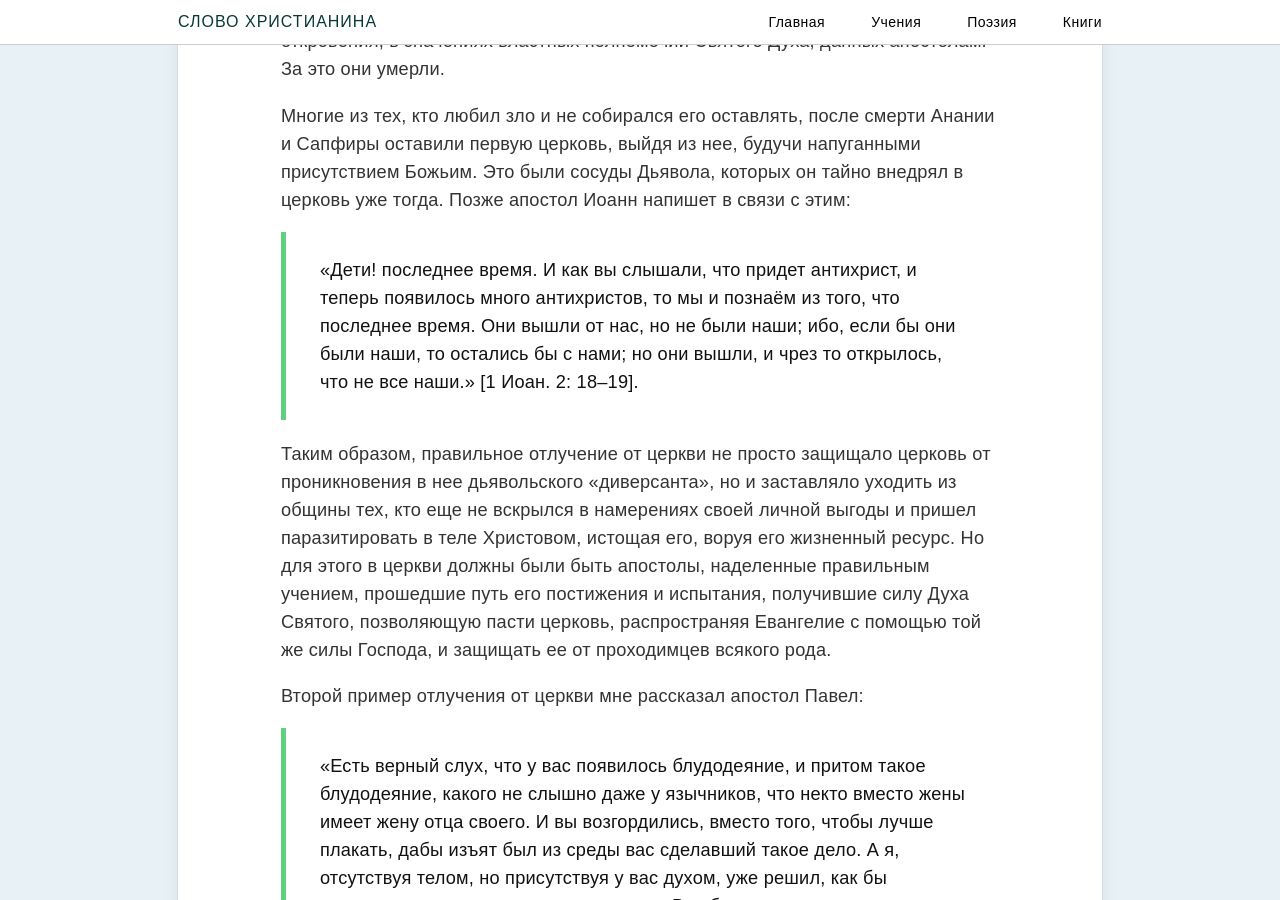
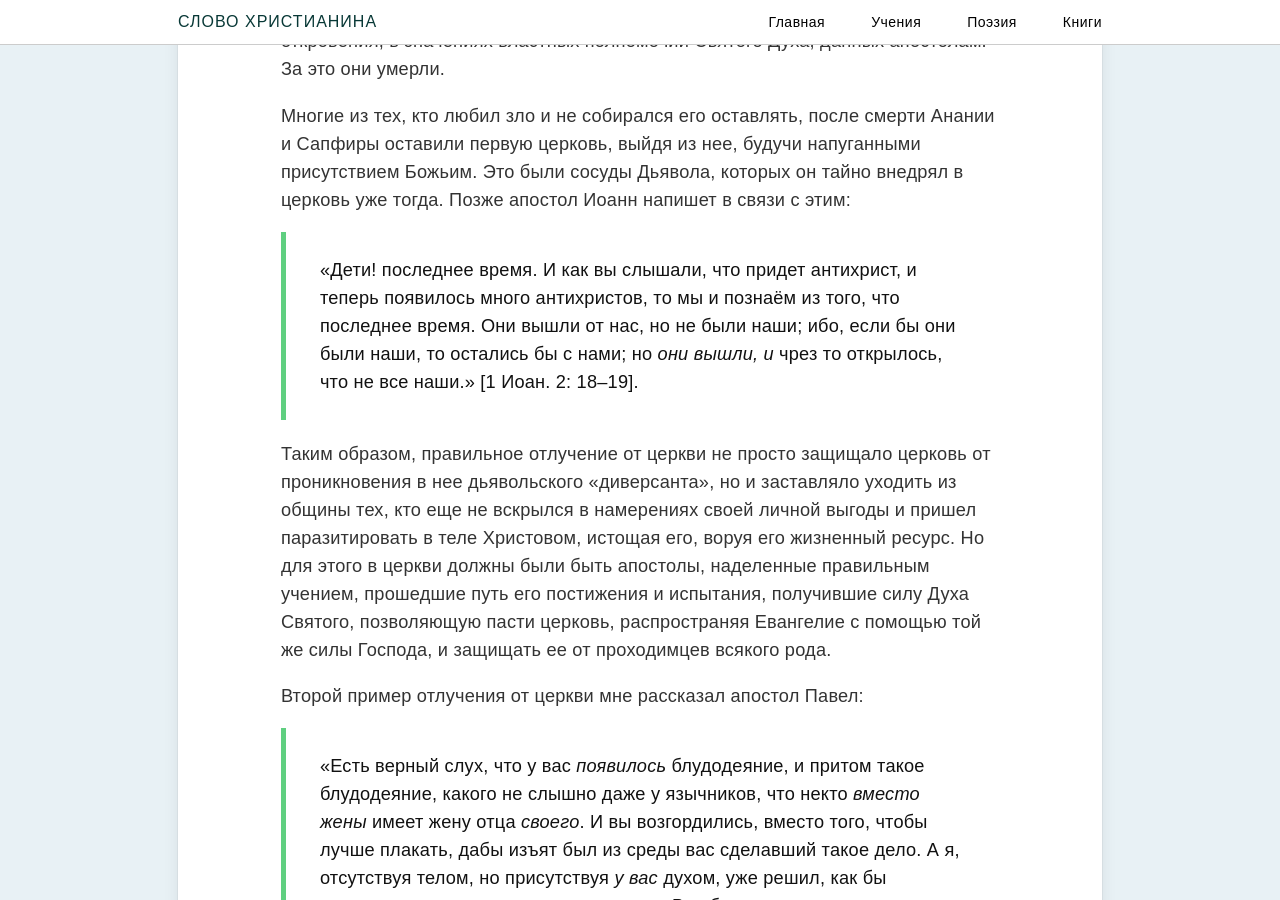
Before and after one commit to slovohrista/slovohrista.github.io, a Jekyll site: the page built from _posts/doctrine/2013-08-04-uchenie-o-pravednyh-bozhih-sudah-3.md, in a window 1280 px wide and 900 px high, scrolled down 4319 px. Built offline with Jekyll 4.4.1, drawn with Linux system fonts in a browser that asks for light colours; nearby versions of some CDN libraries; comment, search, counter and statistics services are not loaded; some of the changed text lies outside the part shown.

Commit message:
Update 2013-08-04-uchenie-o-pravednyh-bozhih-sudah-3.md

```diff
--- a/_posts/doctrine/2013-08-04-uchenie-o-pravednyh-bozhih-sudah-3.md
+++ b/_posts/doctrine/2013-08-04-uchenie-o-pravednyh-bozhih-sudah-3.md
@@ -16,7 +16,7 @@ author: Бреурош Владимир
 
 > «Кто не любит Господа Иисуса Христа, — анафема, маран-афа.» [1 Кор. 16: 22].
 
-> «Но если бы даже мы или Ангел с неба стал благовествовать вам не то, что мы благовествовали вам, да будет анафема. Как прежде мы сказали, так и теперь еще говорю: кто благовествует вам не то, что вы приняли, да будет анафема.» [Гал. 1: 8–9].
+> «Но если бы даже мы или Ангел с неба стал благовествовать вам не то, что мы благовествовали вам, да будет анафема. Как прежде мы сказали, *так* и теперь еще говорю: кто благовествует вам не то, что вы приняли, да будет анафема.» [Гал. 1: 8–9].
 
 Слово «анафема» христианские переводчики перевели как — «да будет отлучен». Церковь приняла этот перевод безоговорочно, ни мало не задумываясь над тем, что же имел в виду апостол Павел, говоря об отлучении, употребив для этого слово «анафема»? И это ключевой вопрос, правильный ответ на который необходимо было найти и только потом начинать практику отлучения.
 
@@ -40,13 +40,13 @@ author: Бреурош Владимир
 
 Многие из тех, кто любил зло и не собирался его оставлять, после смерти Анании и Сапфиры оставили первую церковь, выйдя из нее, будучи напуганными присутствием Божьим. Это были сосуды Дьявола, которых он тайно внедрял в церковь уже тогда. Позже апостол Иоанн напишет в связи с этим:
 
-> «Дети! последнее время. И как вы слышали, что придет антихрист, и теперь появилось много антихристов, то мы и познаём из того, что последнее время. Они вышли от нас, но не были наши; ибо, если бы они были наши, то остались бы с нами; но они вышли, и чрез то открылось, что не все наши.» [1 Иоан. 2: 18–19].
+> «Дети! последнее время. И как вы слышали, что придет антихрист, и теперь появилось много антихристов, то мы и познаём из того, что последнее время. Они вышли от нас, но не были наши; ибо, если бы они были наши, то остались бы с нами; но *они вышли, и* чрез то открылось, что не все наши.» [1 Иоан. 2: 18–19].
 
 Таким образом, правильное отлучение от церкви не просто защищало церковь от проникновения в нее дьявольского «диверсанта», но и заставляло уходить из общины тех, кто еще не вскрылся в намерениях своей личной выгоды и пришел паразитировать в теле Христовом, истощая его, воруя его жизненный ресурс. Но для этого в церкви должны были быть апостолы, наделенные правильным учением, прошедшие путь его постижения и испытания, получившие силу Духа Святого, позволяющую пасти церковь, распространяя Евангелие с помощью той же силы Господа, и защищать ее от проходимцев всякого рода.
 
 Второй пример отлучения от церкви мне рассказал апостол Павел:
 
-> «Есть верный слух, что у вас появилось блудодеяние, и притом такое блудодеяние, какого не слышно даже у язычников, что некто вместо жены имеет жену отца своего. И вы возгордились, вместо того, чтобы лучше плакать, дабы изъят был из среды вас сделавший такое дело. А я, отсутствуя телом, но присутствуя у вас духом, уже решил, как бы находясь у вас: сделавшего такое дело, В собрании вашем во имя Господа нашего Иисуса Христа, обще с моим духом, силою Господа нашего Иисуса Христа, Предать сатане во измождение плоти, чтобы дух был спасен в день Господа нашего Иисуса Христа.» [1 Кор. 5: 1–5].
+> «Есть верный слух, что у вас *появилось* блудодеяние, и притом такое блудодеяние, какого не слышно даже у язычников, что некто *вместо жены* имеет жену отца *своего*. И вы возгордились, вместо того, чтобы лучше плакать, дабы изъят был из среды вас сделавший такое дело. А я, отсутствуя телом, но присутствуя *у вас* духом, уже решил, как бы находясь у вас: сделавшего такое дело, В собрании вашем во имя Господа нашего Иисуса Христа, обще с моим духом, силою Господа нашего Иисуса Христа, Предать сатане во измождение плоти, чтобы дух был спасен в день Господа нашего Иисуса Христа.» [1 Кор. 5: 1–5].
 
 В Коринфской церкви не было совершенной мудрости, которой обладали апостолы Иерусалимской церкви и, в частности, обладал апостол Павел. Ибо эта церковь на том временном этапе проходила процессы своего духовного становления, но еще не совершила их. Тем не менее, это была церковь, которая признавала помазанность апостола Павла и ходила в одном духе с первоапостольской церквой и ее апостолами. Именно по этой причине власть апостолов и Христа, Которого они представляли, распространялась на служение христиан Богу в Коринфе. Из-за недостатка мудрости, правильного понимания учения Христа, одному человеку из их общины удалось обольстить всю церковь, выставив свой грех блудодеяния как богоугодное дело. Павел же по этому поводу укорил их, говоря, что они, вместо того, чтобы плакать, возрадовались.
 
@@ -66,7 +66,7 @@ author: Бреурош Владимир
 
 Что характерно для всех трех упомянутых мною случаев отлучения от церкви людей, согрешивших произвольными грехами, о которых написано в Новом Завете, так это предлагаемый Богом выбор для наказуемых проклятием верующих. Так апостол Петр переспросил и Ананию, и Сапфиру, правду ли они говорят, давая им, таким образом, возможность покаяться. Апостол Павел также говорит о предании сатане плоти грешников, чтобы они научись не богохульствовать или же, чтобы дух был спасен в день Господа нашего Иисуса Христа, что есть одно и то же. Подобный подход к наказанию отступивших от истины христиан показывает насколько Господь человеколюбив. Ибо даже в случае прелюбодеяния с женой отца, Он наказывает виновного через апостола так, чтобы у человека оставался шанс на покаяние, чтобы это наказание вело к нему, а не отвергало напрочь, как это сегодня практикуют в христианстве. Бог наказывает жестко, но не жестоко. И только тогда, когда человек не реагирует на наказание, он идет в погибель вечную. О подобной тактике судов Божьих говорится и в книге Иова:
 
-> «Бог говорит однажды и, если того не заметят, в другой раз: Во сне, в ночном видении, когда сон находит на людей, во время дремоты на ложе. Тогда Он открывает у человека ухо и запечатлевает Свое наставление, Чтобы отвести человека от какого-либо предприятия и удалить от него гордость, Чтобы отвести душу его от пропасти и жизнь его от поражения мечом. Или он вразумляется болезнью на ложе своем и жестокою болью во всех костях своих, — И жизнь его отвращается от хлеба и душа его от любимой пищи. Плоть на нем пропадает, так что ее не видно, и выказываются кости его, которых не было видно. И душа его приближается к могиле, и жизнь его — к смерти. Если есть у него Ангел-наставник, один из тысячи, чтобы показать человеку прямой путь его, — Бог умилосердится над ним и скажет: освободи его от могилы; Я нашел умилостивление.» [Иов. 33: 14–24].
+> «Бог говорит однажды и, если того не заметят, в другой раз: Во сне, в ночном видении, когда сон находит на людей, во время дремоты на ложе. Тогда Он открывает у человека ухо и запечатлевает Свое наставление, Чтобы отвести человека от какого-либо предприятия и удалить от него гордость, Чтобы отвести душу его от пропасти и жизнь его от поражения мечом. Или он вразумляется болезнью на ложе своем и жестокою болью во всех костях своих, — И жизнь его отвращается от хлеба и душа его от любимой пищи. Плоть на нем пропадает, так что ее не видно, и выказываются кости его, которых не было видно. И душа его приближается к могиле, и жизнь его — к смерти. Если есть у него Ангел-наставник, один из тысячи, чтобы показать человеку прямой *путь* его, — *Бог* умилосердится над ним и скажет: освободи его от могилы; Я нашел умилостивление.» [Иов. 33: 14–24].
 
 Из данного текста видно, что Бог, наказывая болезнями (это и есть проклятие, ведь любая болезнь — это начало смерти), предусмотрел механизм милости для человека. Что же это за механизм?
 
```
